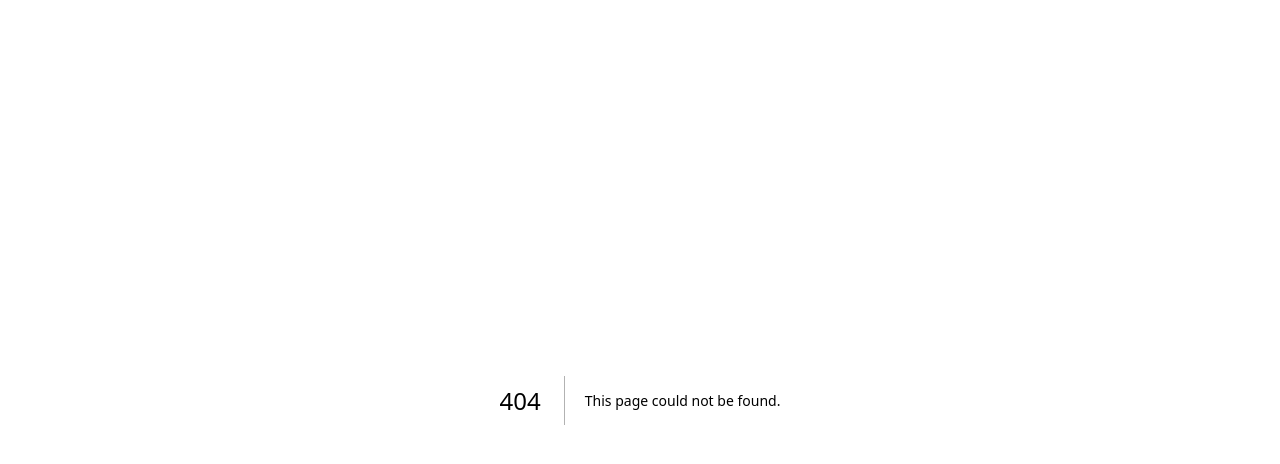
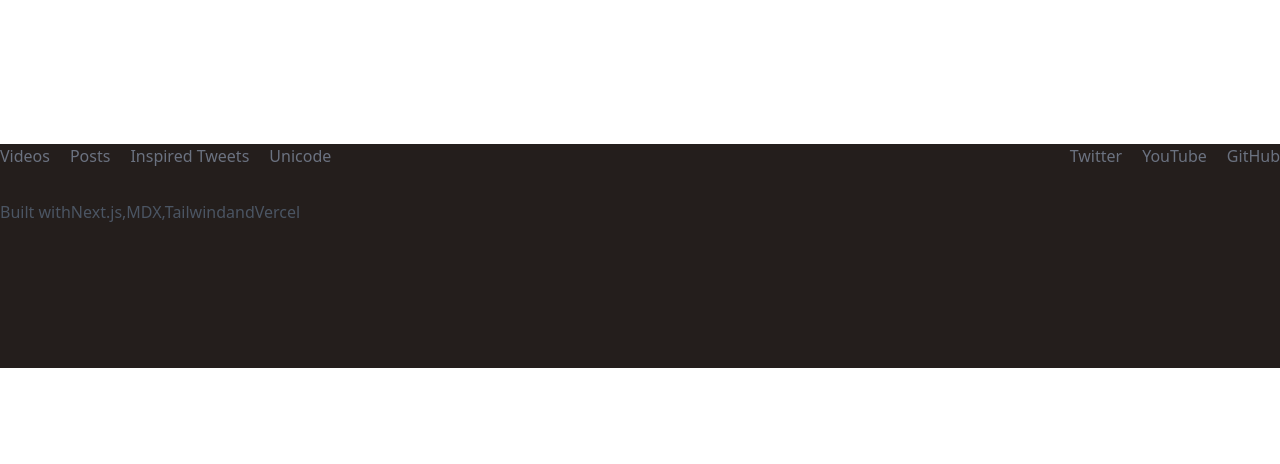
Before and after one commit to pradeexsu/pradeep.dev, a Next.js app: page /components/footer in a window 1280 px wide. Before the commit this address had no page. Shown: the top 464 px of the page. Built offline with nearby package versions, Linux system fonts and the light colour scheme.

Commit message:
:fire: post-card, footer created

```diff
--- a/pages/_app.tsx
+++ b/pages/_app.tsx
@@ -2,7 +2,9 @@ import '../styles/globals.css'
 import type { AppProps } from 'next/app'
 
 function MyApp({ Component, pageProps }: AppProps) {
-  return <Component {...pageProps} />
+  return <div className="bg-[#241e1c] antialiased selection:bg-purple-500/90 selection:text-white">
+      <Component {...pageProps} />
+  </div>
 }
 
 export default MyApp
--- /dev/null
+++ b/pages/components/footer.tsx
@@ -0,0 +1,98 @@
+
+import React from "react";
+const Footer: React.FC = () => (
+  <>
+    <div className="mt-36 pb-36 text-base">
+      <div className="text-gray-500">
+        <div className="flex flex-col justify-between font-medium lg:flex-row">
+          <div className="flex space-x-5">
+            <div>
+              <a
+                className="hover:underline hover:decoration-rose-300/30 hover:underline-offset-2 hover:text-rose-200/90 focus:outline-none focus-visible:outline-none focus-visible:ring-2 focus-visible:ring-rose-500/70"
+                href="/videos"
+              >
+                Videos
+              </a>
+            </div>
+            <div>
+              <a
+                className="hover:underline hover:decoration-rose-300/30 hover:underline-offset-2 hover:text-rose-200/90 focus:outline-none focus-visible:outline-none focus-visible:ring-2 focus-visible:ring-rose-500/70"
+                href="/blog"
+              >
+                Posts
+              </a>
+            </div>
+            <div>
+              <a
+                className="hover:underline hover:decoration-rose-300/30 hover:underline-offset-2 hover:text-rose-200/90 focus:outline-none focus-visible:outline-none focus-visible:ring-2 focus-visible:ring-rose-500/70"
+                href="/tweets"
+              >
+                Inspired Tweets
+              </a>
+            </div>
+            <div>
+              <a
+                className="hover:underline hover:decoration-rose-300/30 hover:underline-offset-2 hover:text-rose-200/90 focus:outline-none focus-visible:outline-none focus-visible:ring-2 focus-visible:ring-rose-500/70"
+                href="/unicode"
+              >
+                Unicode
+              </a>
+            </div>
+          </div>
+          <div className="space-x-5 pt-2 lg:pt-0">
+            <a
+              href="https://twitter.com/delba_oliveira"
+              className="hover:underline hover:decoration-rose-300/30 hover:underline-offset-2 hover:text-rose-200/90 focus:outline-none focus-visible:outline-none focus-visible:ring-2 focus-visible:ring-rose-500/70"
+            >
+              Twitter
+            </a>
+            <a
+              href="https://www.youtube.com/delba"
+              className="hover:underline hover:decoration-rose-300/30 hover:underline-offset-2 hover:text-rose-200/90 focus:outline-none focus-visible:outline-none focus-visible:ring-2 focus-visible:ring-rose-500/70"
+            >
+              YouTube
+            </a>
+            <a
+              href="https://github.com/delbaoliveira"
+              className="hover:underline hover:decoration-rose-300/30 hover:underline-offset-2 hover:text-rose-200/90 focus:outline-none focus-visible:outline-none focus-visible:ring-2 focus-visible:ring-rose-500/70"
+            >
+              GitHub
+            </a>
+          </div>
+        </div>
+      </div>
+      <p className="mt-8 text-gray-600">
+        Built with
+        <a
+          href="https://nextjs.org"
+          className="hover:underline hover:decoration-rose-300/30 hover:underline-offset-2 hover:text-rose-200/90 focus:outline-none focus-visible:outline-none focus-visible:ring-2 focus-visible:ring-rose-500/70"
+        >
+          Next.js
+        </a>
+        ,
+        <a
+          href="https://mdxjs.com"
+          className="hover:underline hover:decoration-rose-300/30 hover:underline-offset-2 hover:text-rose-200/90 focus:outline-none focus-visible:outline-none focus-visible:ring-2 focus-visible:ring-rose-500/70"
+        >
+          MDX
+        </a>
+        ,
+        <a
+          href="https://tailwindcss.com"
+          className="hover:underline hover:decoration-rose-300/30 hover:underline-offset-2 hover:text-rose-200/90 focus:outline-none focus-visible:outline-none focus-visible:ring-2 focus-visible:ring-rose-500/70"
+        >
+          Tailwind
+        </a>
+        and
+        <a
+          href="https://vercel.com"
+          className="hover:underline hover:decoration-rose-300/30 hover:underline-offset-2 hover:text-rose-200/90 focus:outline-none focus-visible:outline-none focus-visible:ring-2 focus-visible:ring-rose-500/70"
+        >
+          Vercel
+        </a>
+      </p>
+    </div>
+  </>
+);
+
+export default Footer;
--- /dev/null
+++ b/pages/components/post-card.tsx
@@ -0,0 +1,56 @@
+import React from "react";
+
+export interface PostProps {
+  title: string;
+  description: string;
+  date: string;
+  views: number;
+  likes: number;
+  link: string;
+}
+
+const PostCard: React.FC<PostProps> = ({
+  title,
+  description,
+  date,
+  views,
+  likes,
+  link,
+}: PostProps) => {
+  //   const  = postProps;
+  console.log({ title, description, date, views, likes, link });
+  return (
+    <div>
+      <a
+        className="block overflow-hidden bg-white/5 p-7 shadow-surface-elevation-low transition duration-300 hover:bg-white/10 hover:shadow-surface-elevation-medium focus:outline-none focus-visible:outline-none focus-visible:ring-2 focus-visible:ring-rose-500/70"
+        href={link}
+      >
+        <h3 className="text-xl text-rose-100/90 transition duration-300 line-clamp-2 hover:text-rose-100/90">
+          {title}
+        </h3>
+        <div className="flex flex-wrap space-x-2 text-base text-rose-100/50">
+          <div>{date}</div>
+          <div className="text-rose-100/30">·</div>
+          <div>
+            <span className="-mx-0.5 animate-[mutation_2s_ease-in-out_1] rounded-md px-0.5 slashed-zero tabular-nums tracking-tight">
+              {views}
+            </span>{" "}
+            views
+          </div>
+          <div className="text-rose-100/30">·</div>
+          <div>
+            <span className="-mx-0.5 animate-[mutation_2s_ease-in-out_1] rounded-md px-0.5 slashed-zero tabular-nums tracking-tight">
+              {likes}
+            </span>{" "}
+            likes
+          </div>
+        </div>
+        <p className="mt-4 text-lg text-rose-100/70 line-clamp-3">
+          {description}
+        </p>
+      </a>
+    </div>
+  );
+};
+
+export default PostCard;
--- a/pages/components/profile.tsx
+++ b/pages/components/profile.tsx
@@ -17,9 +17,8 @@ const Profile: React.FC<ProfileProps> = ({ name, image_url, title, logo_url, sho
             <div className="h-full bg-[url('https://res.cloudinary.com/delba/image/upload/h_500/bg_gradient_pfosr9')] bg-top bg-no-repeat opacity-[0.3] will-change-transform" >
             </div></div> */}
 
-        <main className="relative z-10 grid grid-cols-[1fr,min(640px,100%),1fr] gap-y-8 px-4 pt-48 text-lg text-rose-100/90 xl:grid-cols-[1fr,minmax(auto,280px),min(640px,100%),minmax(auto,280px),1fr] xl:gap-x-8 xl:px-0 [&>*]:col-start-2 xl:[&>*]:col-start-3">
 
-            <div className="transition duration-300 opacity-100">
+        <div className="transition duration-300 opacity-100 mb-24">
                 <div className="flex items-center space-x-6 rounded-md">
                     <div className="rounded-full bg-gradient-to-tl from-purple-700/60 to-rose-400/60 shadow-lg p-[3px] ring-[5px] ring-purple-500/10">
                         <div className="rounded-full p-px h-[64px] w-[64px]">
@@ -85,8 +84,6 @@ const Profile: React.FC<ProfileProps> = ({ name, image_url, title, logo_url, sho
                     </div>
                 </div>
             </div>
-        </main>
-
     </div>
 
 </>);
--- a/pages/index.tsx
+++ b/pages/index.tsx
@@ -1,5 +1,7 @@
 import type { GetStaticProps, NextPage } from "next";
 import Head from "next/head";
+import Footer from "./components/footer";
+import PostCard, { PostProps } from "./components/post-card";
 import Profile from "./components/profile";
 
 interface HomeProps {
@@ -20,19 +22,50 @@ const Home: NextPage<any> = (props: HomeProps) => {
   console.log(props);
 
   const { name, title, imageUrl, shortTitle, logoUrl } = props;
+
+  const post_title =
+    "(WIP) Automatically Generate Branded Open Graph (OG) Images for Your Blog Posts";
+  const post_description =
+    "Draft: Use Cloudinary to automatically generate a branded OG image for each post.";
+  const post_date = "27 Sept";
+  const post_views = 123;
+  const post_likes = 1232;
+
+  const postCardData: PostProps = {
+    title: post_title,
+    description: post_description,
+    date: post_date,
+    views: post_views,
+    likes: post_likes,
+    link: "#",
+  };
   return (
-    <div className="bg-stone-800 antialiased selection:bg-purple-500/90 selection:text-white">
-      <svg className="pointer-events-none fixed isolate z-50 opacity-70 mix-blend-soft-light" width="100%" height="100%">
+    <div className="">
+      <svg
+        className="pointer-events-none fixed isolate z-50 opacity-70 mix-blend-soft-light"
+        width="100%"
+        height="100%"
+      >
         <filter id="pedroduarteisalegend">
-      <feTurbulence type="fractalNoise" baseFrequency="0.80" numOctaves="4" stitchTiles="stitch"></feTurbulence>
+          <feTurbulence
+            type="fractalNoise"
+            baseFrequency="0.80"
+            numOctaves="4"
+            stitchTiles="stitch"
+          ></feTurbulence>
         </filter>
-    <rect width="100%" height="100%" filter="url(#pedroduarteisalegend)"></rect>
+        <rect
+          width="100%"
+          height="100%"
+          filter="url(#pedroduarteisalegend)"
+        ></rect>
       </svg>
       <div className="pointer-events-none absolute inset-0 overflow-hidden">
-    <div  className="h-full bg-[url('https://res.cloudinary.com/delba/image/upload/h_500/bg_gradient_pfosr9')] bg-top bg-no-repeat opacity-[0.3] will-change-transform" ></div>
+        <div className="h-full bg-[url('https://res.cloudinary.com/delba/image/upload/h_500/bg_gradient_pfosr9')] bg-top bg-no-repeat opacity-[0.3] will-change-transform"></div>
       </div>
       <Header />
 
+      <main className="relative z-10 grid grid-cols-[1fr,min(640px,100%),1fr] gap-y-8 px-4 pt-48 text-lg text-rose-100/90 xl:grid-cols-[1fr,minmax(auto,280px),min(640px,100%),minmax(auto,280px),1fr] xl:gap-x-8 xl:px-0 [&>*]:col-start-2 xl:[&>*]:col-start-3">
         <Profile
           name={name}
           title={title}
@@ -41,6 +74,23 @@ const Home: NextPage<any> = (props: HomeProps) => {
           logo_url={logoUrl}
         />
 
+        <PostCard {...postCardData} />
+        <PostCard {...postCardData} />
+        <PostCard {...postCardData} />
+        <PostCard {...postCardData} />
+        <PostCard {...postCardData} />
+        <PostCard {...postCardData} />
+        <PostCard {...postCardData} />
+        <PostCard {...postCardData} />
+        <PostCard {...postCardData} />
+        <PostCard {...postCardData} />
+        <PostCard {...postCardData} />
+        <PostCard {...postCardData} />
+        <PostCard {...postCardData} />
+        <PostCard {...postCardData} />
+
+        <Footer />
+      </main>
     </div>
   );
 };
@@ -48,15 +98,14 @@ const Home: NextPage<any> = (props: HomeProps) => {
 export const getStaticProps: GetStaticProps = async (context: any) => {
   return {
     props: {
-      name: "pradeep",
+      name: "Pradeep",
       title: "Software Engineer",
       imageUrl: "https://i.ibb.co/bQbRxkm/image.png",
       shortTitle: "SWE",
-      logoUrl: "https://i.ibb.co/YdjybK1/upstox-white-logo.png"
+      logoUrl: "https://i.ibb.co/YdjybK1/upstox-white-logo.png",
     },
   };
 };
 // "https://assets.upstox.com/common/images/upstox-logo-primary.svg",
 
-
 export default Home;
```
Also changed, not shown: bg_gradient_pfosr9.jpeg (added). Lines whose indentation alone changed are shown as unchanged.
